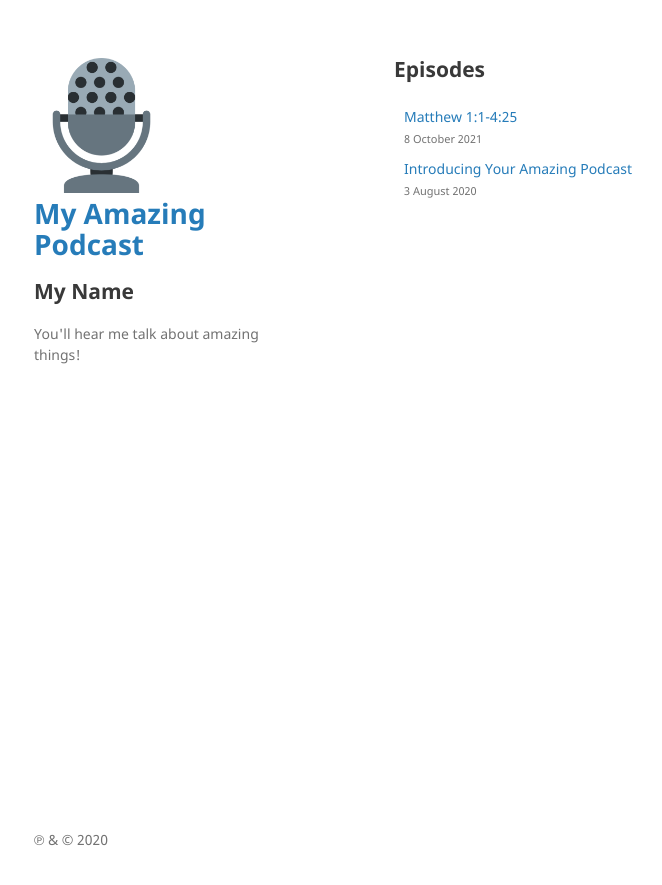
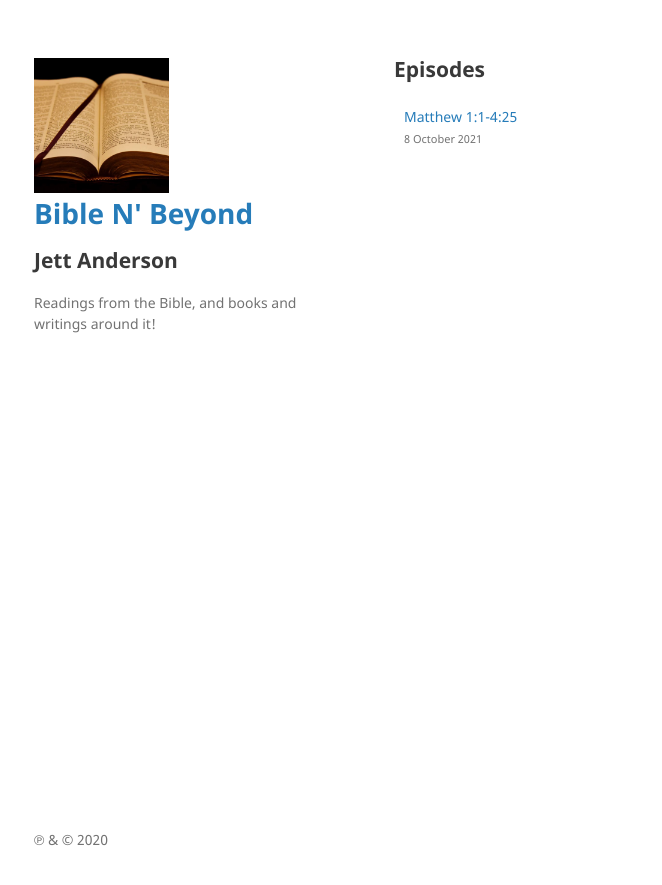
Before and after one commit to thejettanderson/example-podcast-page, a Jekyll site: the page built from index.md, in a window 1280 px wide. Shown: the top 885 px of the page, without its empty margins (176-838 px from the left). Built offline with Jekyll 4.4.1, drawn with Linux system fonts in a browser that asks for light colours.

Commit message:
Edit rss feed

```diff
--- a/_config.yml
+++ b/_config.yml
@@ -1,10 +1,10 @@
-title: My Amazing Podcast
-description: You'll hear me talk about amazing things!
-author: My Name
-email: my@email.com
+title: Bible N' Beyond
+description: Readings from the Bible, and books and writings around it!
+author: Jett Anderson
+email: jett.r.anderson@outlook.com
 lang: en-us
 copyright: "&#x2117; &amp; &#xA9; 2020"
-logo: /assets/img/logo.png
+logo: /assets/img/unnamed.jpeg
 # baseurl: "" # the subpath of your site, e.g. /blog
 # url: "" # the base hostname & protocol for your site, e.g. http://example.com
 
```
Also changed, not shown: _posts/2020-08-03-intro.markdown (deleted, +0 -18 lines), 1 other file.
